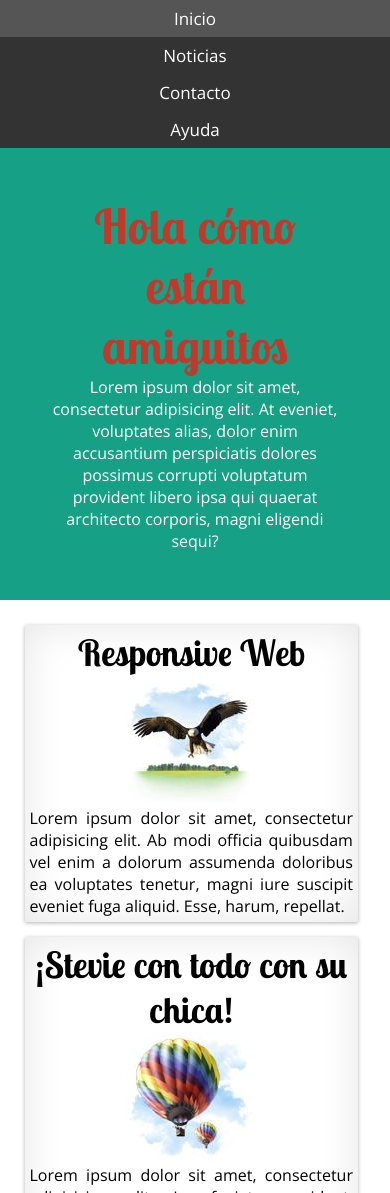
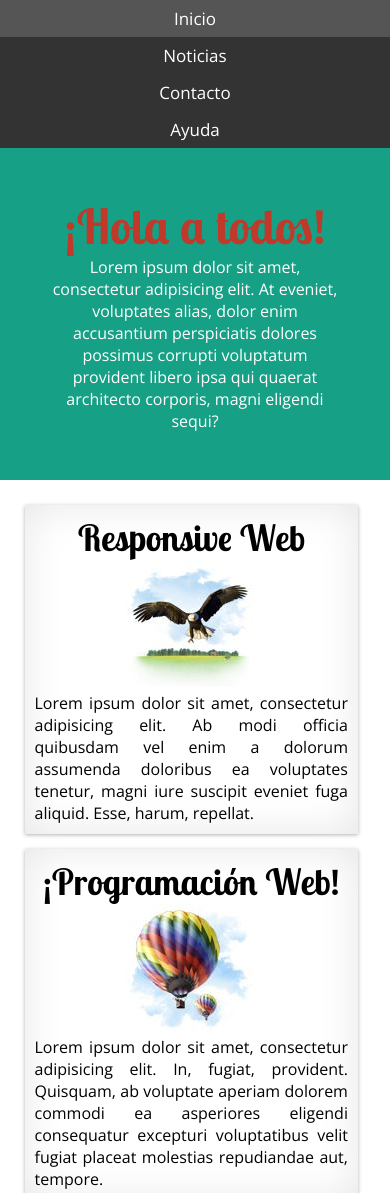
Before and after one commit to LoxFalcon/CEPCWeb, a plain HTML site: page Ejercicios de Clase/Ejercicio 8/index.html in a window 390 px wide. Shown: the top 1193 px of the page. Drawn offline with nearby package versions, Linux system fonts and the light colour scheme.

Commit message:
Correción en el Ejercicio 8

```diff
--- a/Ejercicios de Clase/Ejercicio 8/index.html
+++ b/Ejercicios de Clase/Ejercicio 8/index.html
@@ -18,7 +18,7 @@
 		</ul>
 	</nav>
 	<header>
-		<h1>Hola cómo están amiguitos</h1>
+		<h1>¡Hola a todos!</h1>
 		<p>Lorem ipsum dolor sit amet, consectetur adipisicing elit. At eveniet, voluptates alias, dolor enim accusantium perspiciatis dolores possimus corrupti voluptatum provident libero ipsa qui quaerat architecto corporis, magni eligendi sequi?</p>
 	</header>
 	<div class="container">
@@ -28,7 +28,7 @@
 			<p>Lorem ipsum dolor sit amet, consectetur adipisicing elit. Ab modi officia quibusdam vel enim a dolorum assumenda doloribus ea voluptates tenetur, magni iure suscipit eveniet fuga aliquid. Esse, harum, repellat.</p>
 		</section>
 		<section class="col">
-			<h2>¡Stevie con todo con su chica!</h2>
+			<h2>¡Programación Web!</h2>
 			<div class="containerImg"><img src="img/imagen3.jpg" alt=""></div>
 			<p>Lorem ipsum dolor sit amet, consectetur adipisicing elit. In, fugiat, provident. Quisquam, ab voluptate aperiam dolorem commodi ea asperiores eligendi consequatur excepturi voluptatibus velit fugiat placeat molestias repudiandae aut, tempore.</p>
 		</section>
--- a/Ejercicios de Clase/Ejercicio 8/main.css
+++ b/Ejercicios de Clase/Ejercicio 8/main.css
@@ -55,6 +55,7 @@ p{
 	width:32.33%;
 	box-sizing:border-box;
 	display:inline-block;
+	min-height: 300px;
 	padding:10px;
 	margin:5px;
 	text-align:justify;
@@ -122,7 +123,7 @@ p{
 	}
 	.container section{
 		display:block;
-		padding:5px;
+		padding:10px;
 		width:95%;
 		float:none;
 		margin-bottom:15px;
```
